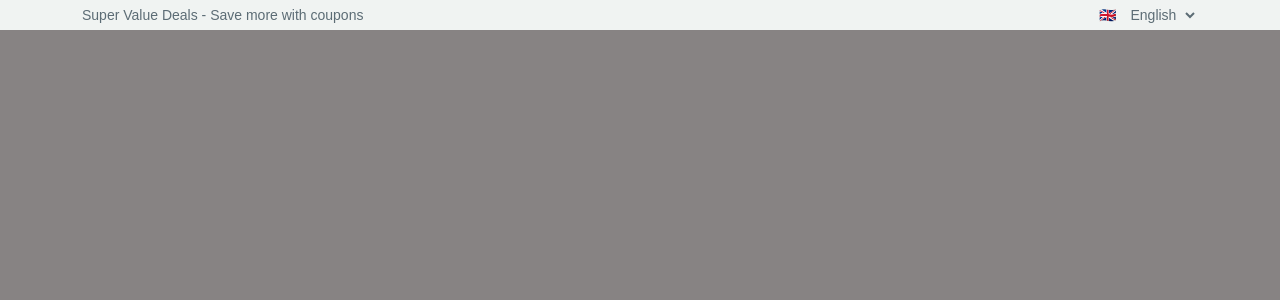
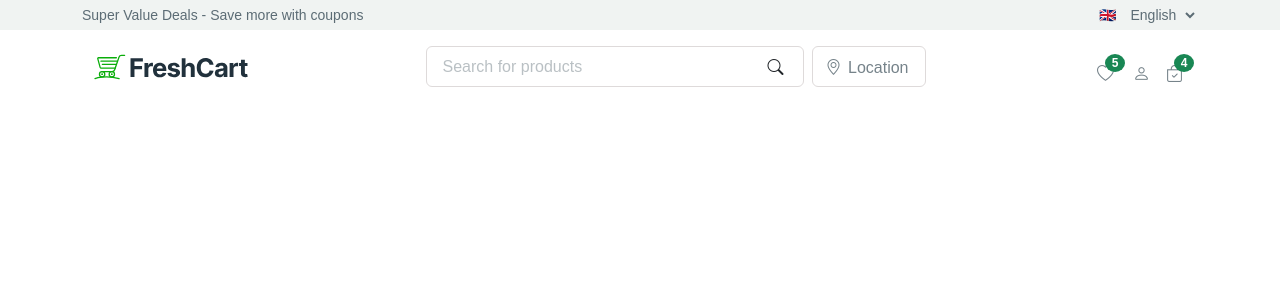
Before and after one commit to Hariprasanth17/React_FreshCard, a React (Vite) app: page / in a window 1280 px wide. Shown: the top 300 px of the page. Built offline with nearby package versions, Linux system fonts and the light colour scheme.

Commit message:
second commit

```diff
--- a/index.html
+++ b/index.html
@@ -9,6 +9,8 @@
   <!-- boostrap -->
   <link href="https://cdn.jsdelivr.net/npm/bootstrap@5.3.3/dist/css/bootstrap.min.css" rel="stylesheet"
     integrity="sha384-QWTKZyjpPEjISv5WaRU9OFeRpok6YctnYmDr5pNlyT2bRjXh0JMhjY6hW+ALEwIH" crossorigin="anonymous">
+  <!-- bootsrap cdn -->
+  <link rel="stylesheet" href="https://cdn.jsdelivr.net/npm/bootstrap-icons@1.11.3/font/bootstrap-icons.min.css">
   <title>React FreshCard</title>
 </head>
 
--- a/src/App.tsx
+++ b/src/App.tsx
@@ -1,6 +1,7 @@
 
 import './App.css'
 import Label from './Component/Label/Label'
+import Navbar from './Component/Navbar/Navbar'
 
 function App() {
 
@@ -8,6 +9,7 @@ function App() {
   return (
     <>
       <Label />
+      <Navbar />
     </>
   )
 }
--- /dev/null
+++ b/src/Component/Navbar/Navbar.css
@@ -0,0 +1,3 @@
+.navbar .collapse ul {
+    --bs-scroll-height: 100px;
+}
--- /dev/null
+++ b/src/Component/Navbar/Navbar.tsx
@@ -0,0 +1,15 @@
+import Searchbar from "../Searchbar/Searchbar"
+
+
+
+const Navbar = () => {
+    return (
+
+        <div className="container">
+            <Searchbar />
+
+        </div>
+    )
+}
+
+export default Navbar
--- /dev/null
+++ b/src/Component/Searchbar/Searchbar.css
@@ -0,0 +1,96 @@
+.searchbar .logo img {
+    height: 31px;
+    width: 160px;
+}
+
+.searchbar .search-location .search input {
+    height: 41px;
+    width: 378px;
+    padding: 8.8px 16px;
+    border: 1px solid #dedada;
+}
+
+.searchbar .search-location .search i {
+    position: relative;
+    left: 358px;
+    top: 1px;
+}
+
+input::placeholder {
+    opacity: 0.5;
+    font-weight: 500;
+    color: #76838A;
+    line-height: 22px;
+}
+
+
+
+.searchbar .search-location .location input {
+    height: 41px;
+    width: 114px;
+    padding: 8.8px 16px;
+    text-align: end;
+    background-color: white;
+    border: 1px solid #dedada;
+    color: #76838A;
+
+}
+
+.searchbar .search-location .location input:hover {
+    background-color: #C1C7C6;
+
+}
+
+.searchbar .search-location .location i {
+    position: relative;
+    right: 100px;
+    top: 0px;
+    color: #76838A;
+}
+
+.searchbar .icon-list i {
+    font-size: 17px;
+    color: #76838A;
+}
+
+.searchbar .icon-list {
+    position: relative;
+    top: 16px;
+}
+
+.searchbar .icon-list .circle {
+    height: 18px;
+    width: 20px;
+    border-radius: 50%;
+    background-color: #198754;
+    text-align: center;
+    font-size: 12px;
+    color: white;
+    font-weight: 600;
+    position: relative;
+    bottom: 34px;
+    left: 8px;
+
+}
+
+@media screen and (max-width:992px) {
+    .searchbar .search-location .search input {
+        width: 178px;
+        font-size: 14px;
+    }
+
+    .searchbar .search-location .search i {
+        left: 165px;
+    }
+
+}
+
+@media screen and (max-width:768px) {
+
+    .searchbar .search-location .search input,
+    .searchbar .search-location .search i,
+    .searchbar .search-location .location input,
+    .searchbar .search-location .location i {
+        display: none;
+    }
+}
--- /dev/null
+++ b/src/Component/Searchbar/Searchbar.tsx
@@ -0,0 +1,38 @@
+import { ass_list } from "../../assets/assert";
+import "./Searchbar.css";
+
+const Searchbar = () => {
+    return (
+        <div className="container">
+            <div className="searchbar d-flex justify-content-between py-3">
+                <div className="logo d-flex align-items-center">
+                    <img src={ass_list.logo} alt="logo" />
+                </div>
+                <div className="search-location gap-2 d-flex">
+
+                    <div className="search ">
+                        <i className="bi bi-search"></i>
+                        <input type="search" id="search" className="rounded" name="search" placeholder="Search for products" />
+                    </div>
+                    <div className="location">
+                        <input type="button" name="location" className="rounded" value="Location" />
+                        <i className="bi bi-geo-alt"></i>
+                    </div>
+                </div>
+                <div className="icon-list d-flex gap-3">
+                    <div className="heart">
+                        <i className="bi bi-heart"></i>
+                        <div className="circle">5</div>
+                    </div>
+                    <div className="human"><i className="bi bi-person"></i></div>
+                    <div className="bag">
+                        <i className="bi bi-bag-check"></i>
+                        <div className="circle">4</div>
+                    </div>
+                </div>
+            </div>
+        </div>
+    )
+}
+
+export default Searchbar
--- a/src/index.css
+++ b/src/index.css
@@ -2,6 +2,6 @@ body {
   box-sizing: border-box;
   padding: 0px;
   margin: 0px;
-  background-color: rgb(135, 131, 131);
+
   font-family: Arial, sans-serif;
 }
```
